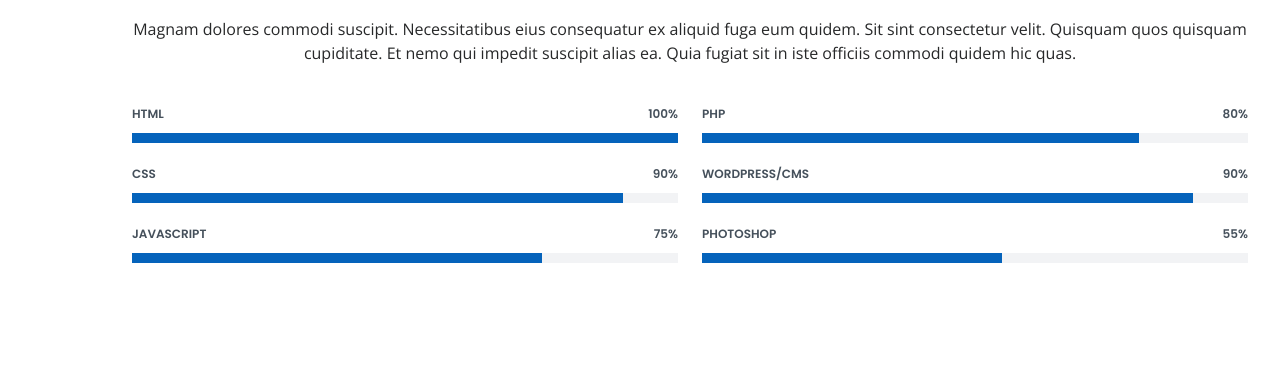
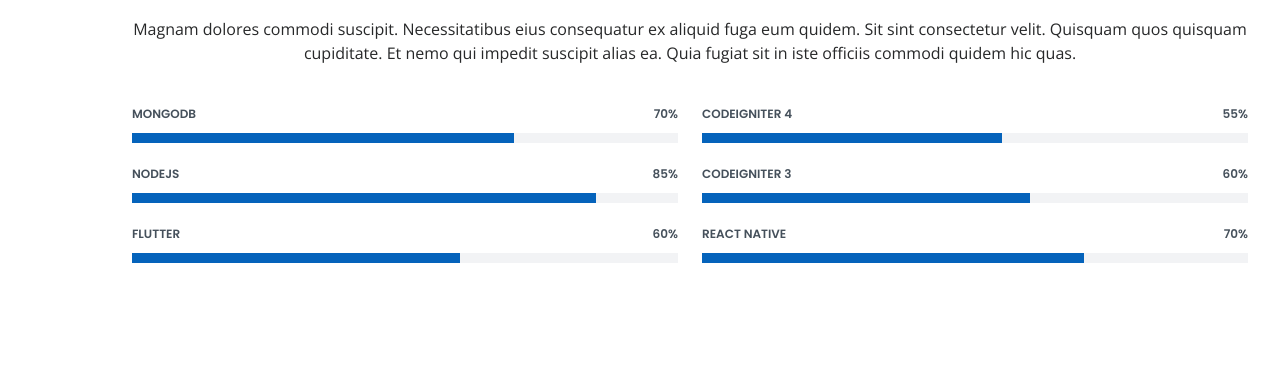
Before and after one commit to hafizbahtiar/resume, a plain HTML site: page index.html in a window 1280 px wide. Shown: the part 1990-2363 px from the top of the page. Drawn offline with nearby package versions, Linux system fonts and the light colour scheme.

Commit message:
change skill

```diff
--- a/index.html
+++ b/index.html
@@ -103,12 +103,14 @@
                         <div class="row">
                             <div class="col-lg-6">
                                 <ul>
-                                    <li><i class="bi bi-chevron-right"></i> <strong>Email:</strong><span>hafizbahtiar98@gmail.com</span></li>
+                                    <li><i class="bi bi-chevron-right"></i>
+                                        <strong>Email:</strong><span>hafizbahtiar98@gmail.com</span></li>
                                 </ul>
                             </div>
                             <div class="col-lg-6">
                                 <ul>
-                                    <li><i class="bi bi-chevron-right"></i> <strong>Diploma:</strong> <span>Mechanical Engineering</span></li>
+                                    <li><i class="bi bi-chevron-right"></i> <strong>Diploma:</strong> <span>Mechanical
+                                            Engineering</span></li>
                                 </ul>
                             </div>
                         </div>
@@ -195,25 +197,25 @@
                     <div class="col-lg-6">
 
                         <div class="progress">
-                            <span class="skill">HTML <i class="val">100%</i></span>
+                            <span class="skill">MongoDB <i class="val">70%</i></span>
                             <div class="progress-bar-wrap">
-                                <div class="progress-bar" role="progressbar" aria-valuenow="100" aria-valuemin="0"
+                                <div class="progress-bar" role="progressbar" aria-valuenow="70" aria-valuemin="0"
                                     aria-valuemax="100"></div>
                             </div>
                         </div>
 
                         <div class="progress">
-                            <span class="skill">CSS <i class="val">90%</i></span>
+                            <span class="skill">NodeJs <i class="val">85%</i></span>
                             <div class="progress-bar-wrap">
-                                <div class="progress-bar" role="progressbar" aria-valuenow="90" aria-valuemin="0"
+                                <div class="progress-bar" role="progressbar" aria-valuenow="85" aria-valuemin="0"
                                     aria-valuemax="100"></div>
                             </div>
                         </div>
 
                         <div class="progress">
-                            <span class="skill">JavaScript <i class="val">75%</i></span>
+                            <span class="skill">Flutter <i class="val">60%</i></span>
                             <div class="progress-bar-wrap">
-                                <div class="progress-bar" role="progressbar" aria-valuenow="75" aria-valuemin="0"
+                                <div class="progress-bar" role="progressbar" aria-valuenow="60" aria-valuemin="0"
                                     aria-valuemax="100"></div>
                             </div>
                         </div>
@@ -223,25 +225,25 @@
                     <div class="col-lg-6">
 
                         <div class="progress">
-                            <span class="skill">PHP <i class="val">80%</i></span>
+                            <span class="skill">CodeIgniter 4 <i class="val">55%</i></span>
                             <div class="progress-bar-wrap">
-                                <div class="progress-bar" role="progressbar" aria-valuenow="80" aria-valuemin="0"
+                                <div class="progress-bar" role="progressbar" aria-valuenow="55" aria-valuemin="0"
                                     aria-valuemax="100"></div>
                             </div>
                         </div>
 
                         <div class="progress">
-                            <span class="skill">WordPress/CMS <i class="val">90%</i></span>
+                            <span class="skill">CodeIgniter 3 <i class="val">60%</i></span>
                             <div class="progress-bar-wrap">
-                                <div class="progress-bar" role="progressbar" aria-valuenow="90" aria-valuemin="0"
+                                <div class="progress-bar" role="progressbar" aria-valuenow="60" aria-valuemin="0"
                                     aria-valuemax="100"></div>
                             </div>
                         </div>
 
                         <div class="progress">
-                            <span class="skill">Photoshop <i class="val">55%</i></span>
+                            <span class="skill">React Native <i class="val">70%</i></span>
                             <div class="progress-bar-wrap">
-                                <div class="progress-bar" role="progressbar" aria-valuenow="55" aria-valuemin="0"
+                                <div class="progress-bar" role="progressbar" aria-valuenow="70" aria-valuemin="0"
                                     aria-valuemax="100"></div>
                             </div>
                         </div>
```
